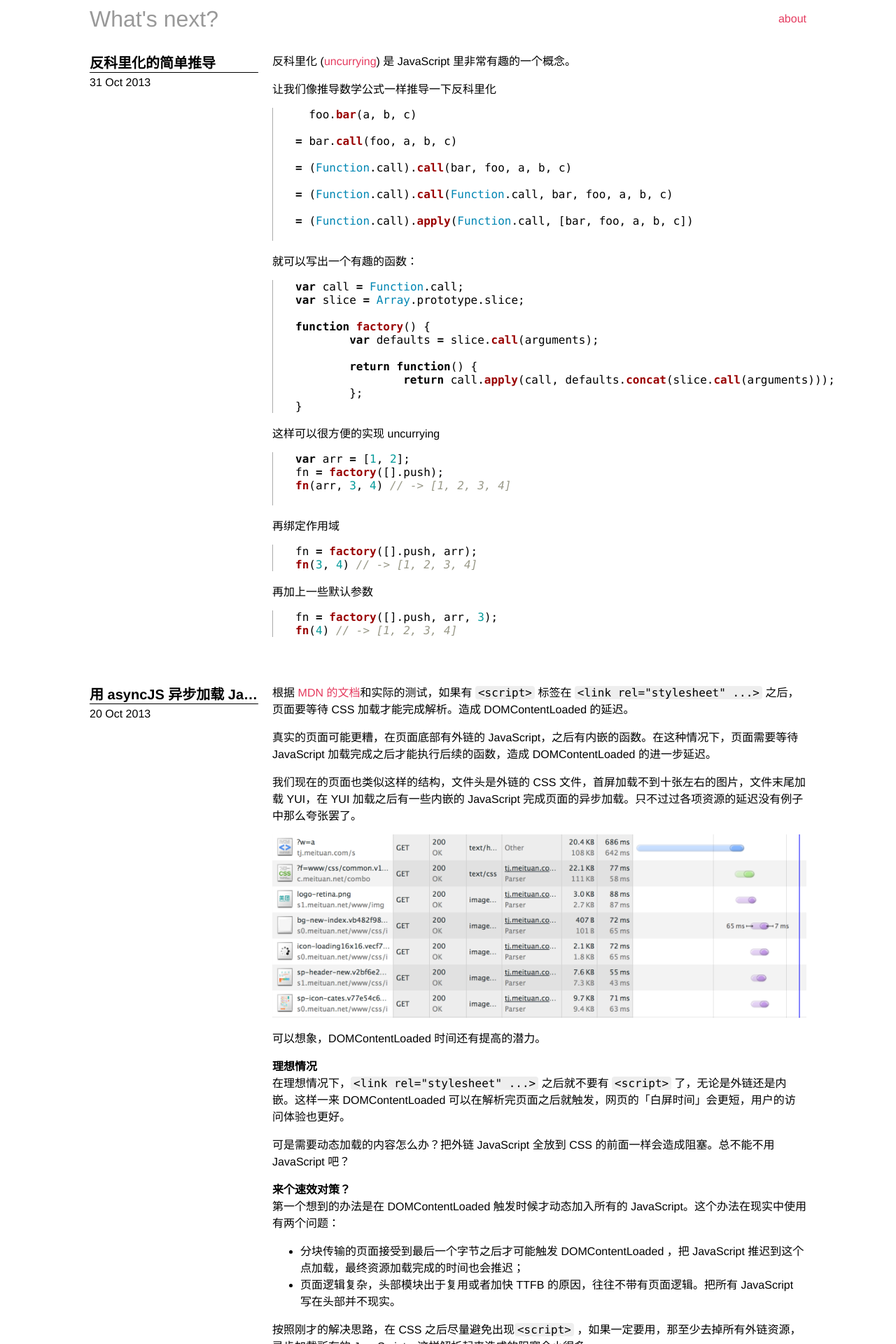
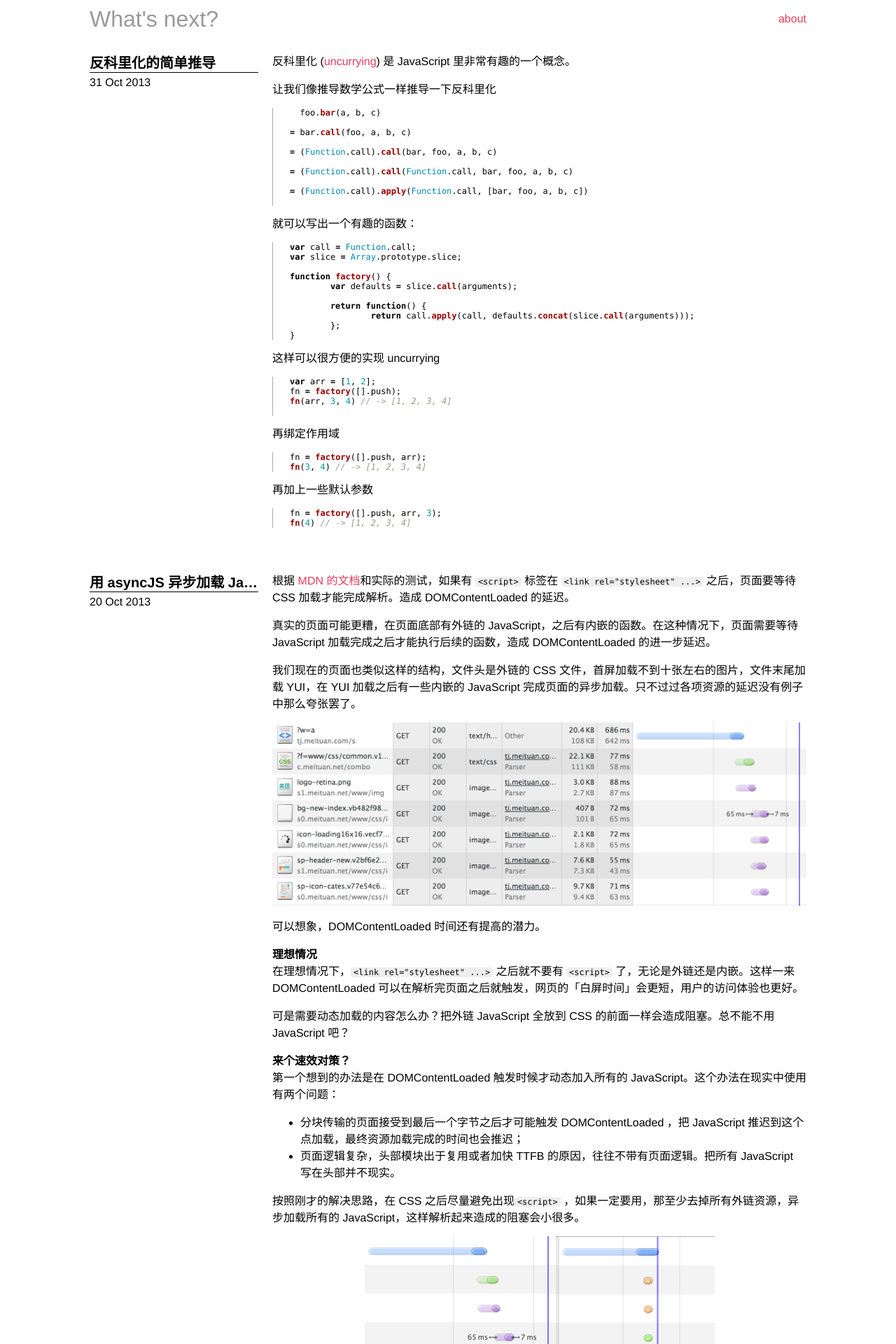
Before and after one commit to th507/blog, a Jekyll site: the page built from index.html, in a window 1280 px wide. Shown: the top 1920 px of the page at 70% size. Built offline with Jekyll 4.4.1, drawn with Linux system fonts in a browser that asks for light colours; Markdown is read by kramdown in place of the engine named in the settings.

Commit message:
reduce pre, code font size

```diff
--- a/css/main.css
+++ b/css/main.css
@@ -28,7 +28,7 @@ th, td {
     font-family: Avenir Next Condensed, Helvetica, Arial, sans-serif;
 }
 code, pre {
-    font-family: Source Code Pro, Menlo, Monaco, Consolas, monospace;
+    font: 12px Source Code Pro, Menlo, Monaco, Consolas, monospace;
 }
 p code {
     padding: 0 4px;
```
